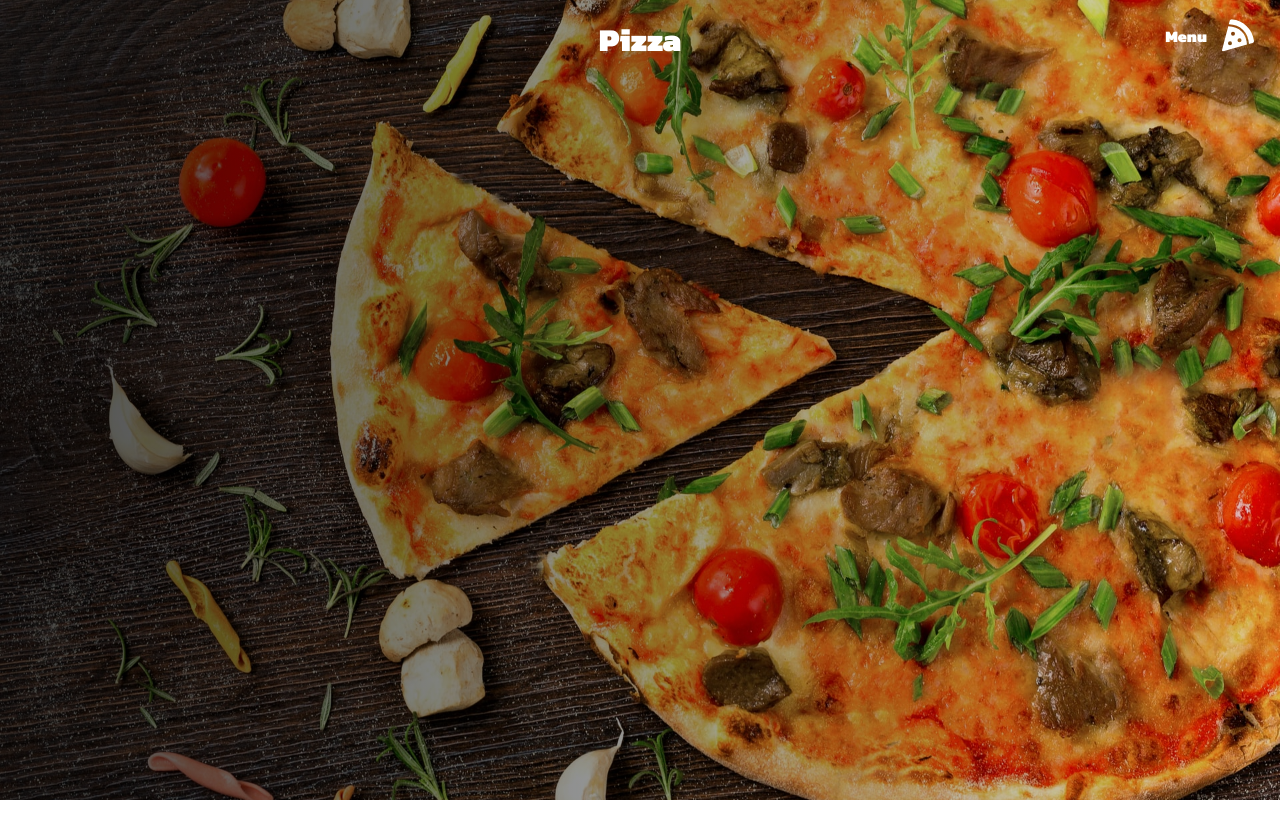
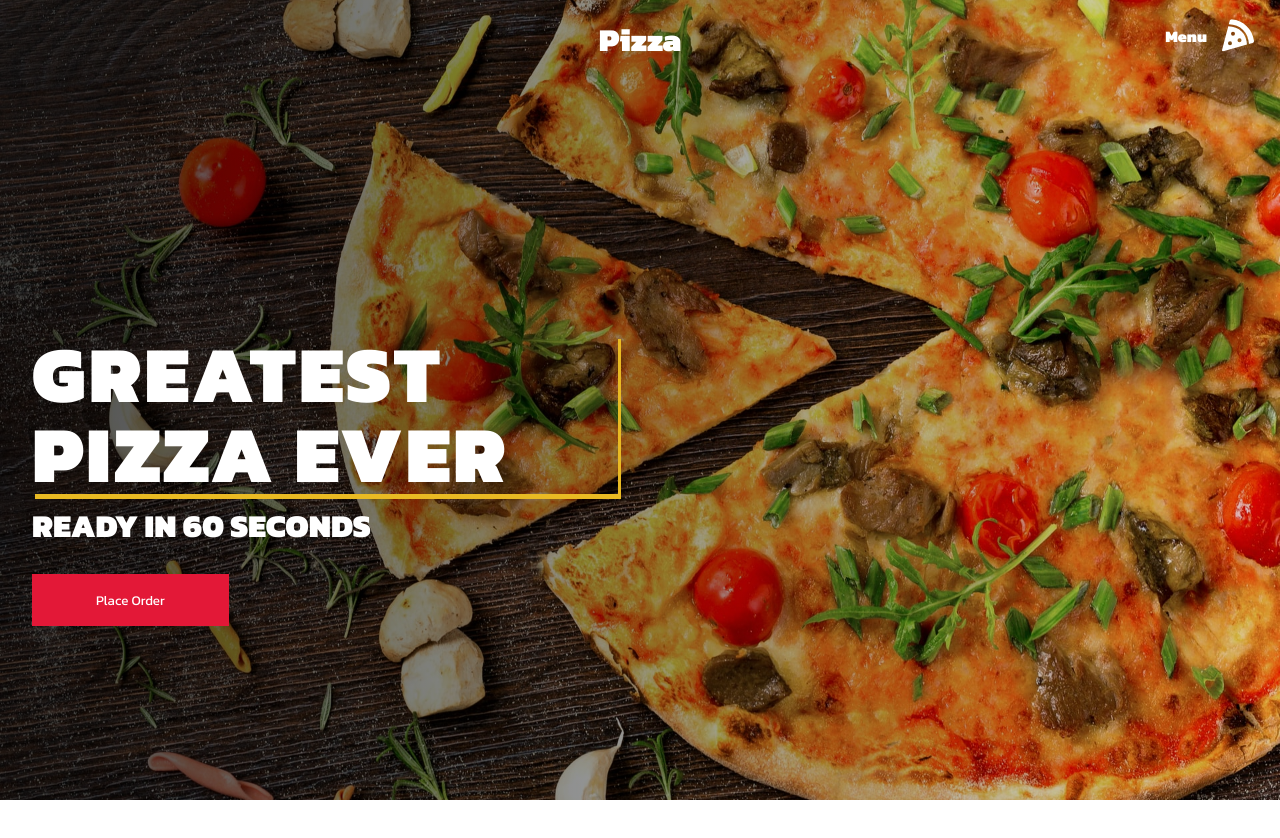
Before and after one commit to aseemchopra25/cloudkitchen, a React (Create React App) app: page / in a window 1280 px wide. Shown: the top 838 px of the page. Before the commit the page ends 800 px from the top, so only its background shows below. Built offline with nearby package versions, Linux system fonts and the light colour scheme.

Commit message:
✨ finished hero section

```diff
--- a/src/components/Hero/HeroElements.js
+++ b/src/components/Hero/HeroElements.js
@@ -6,3 +6,60 @@
     background-position: center;
     background-size: cover;
 `;
+
+
+export const HeroContent = styled.div`
+    height:calc(100vh -80px);
+    max-height: 100%fit-content;
+    width: 100vw;
+    padding: 0rem calc((100vw -1300px)/2);
+`;
+
+export const HeroItems = styled.div`
+    display:flex;
+    flex-direction: column;
+    justify-content: center;
+    align-items: flex-start;
+    height: 100vh;
+    max-height: 100%;
+    padding: 0 2rem;
+    width: 650px;
+    color: #fff;
+    text-transform: uppercase;
+    line-height:1;
+    font-weight: bold;
+
+    @media screen and (max-width: 650px){
+        width: 100%;
+    }
+`;
+
+export const HeroH1 = styled.h1`
+    font-size: clamp(2.5rem, 10vw, 5rem);
+    margin-bottom: 1rem;
+    box-shadow: 3px 5px #e9ba23;
+    letter-spacing: 3px;
+`;
+
+export const HeroP = styled.p`
+    font-size: clamp(2rem, 2.5vw, 3rem);
+    margin-bottom: 2rem;
+
+`;
+
+export const HeroBtn = styled.button`
+    font-size: 1%.4rem;
+    padding: 1rem 4rem;
+    border:none;
+    background: #e31837;
+    color: #fff;
+    transition: 0.2s ease-out;
+
+    &:hover {
+        background: #ffc500;
+        transition: 0.2s ease-out;
+        cursor: pointer;
+        color:#000;
+    }
+
+`;
--- a/src/components/Hero/index.js
+++ b/src/components/Hero/index.js
@@ -1,10 +1,17 @@
 import React from 'react';
 import Navbar from '../Navbar';
-import {HeroContainer} from './HeroElements';
+import {HeroContainer, HeroContent, HeroItems, HeroP, HeroH1, HeroBtn} from './HeroElements';
 const Hero = () => {
     return (
         <HeroContainer>
             <Navbar />
+            <HeroContent>
+                <HeroItems>
+                    <HeroH1>Greatest Pizza Ever</HeroH1>
+                    <HeroP>Ready in 60 seconds</HeroP>
+                    <HeroBtn>Place Order</HeroBtn>
+                </HeroItems>
+            </HeroContent>
         </HeroContainer>
     )
 }
```
